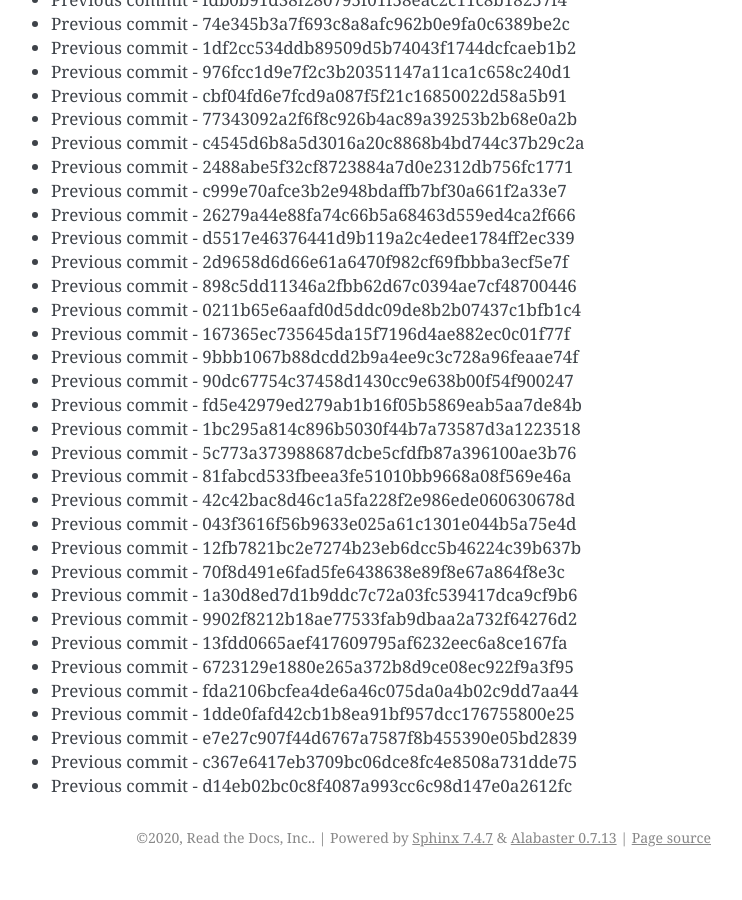
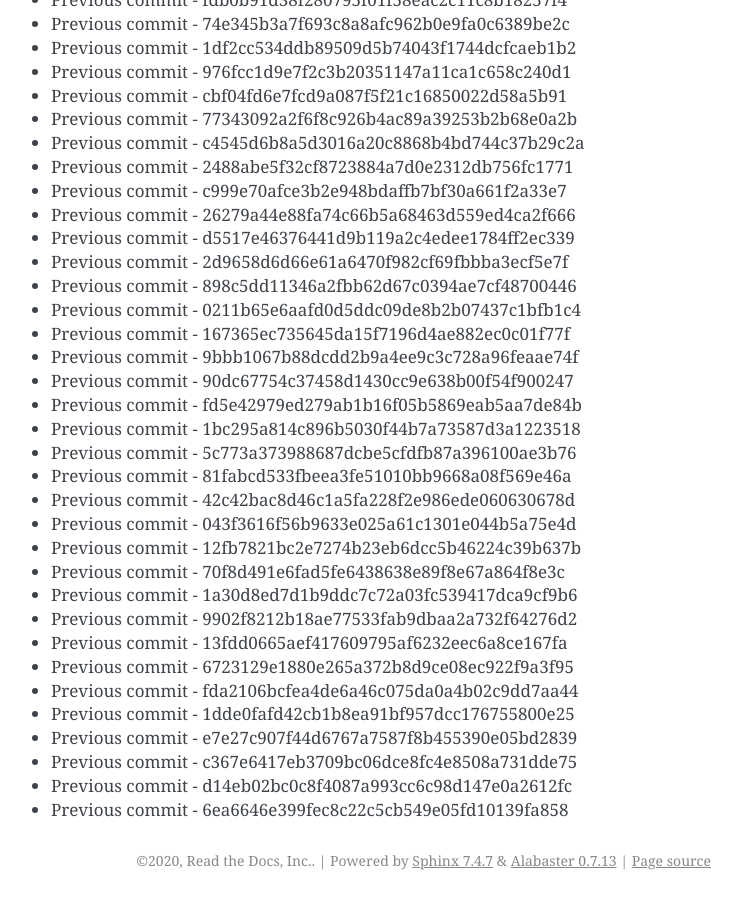
Before and after one commit to readthedocs/rtd-git-stresstest, a Sphinx documentation site: the page built from docs/updates.rst, in a window 1280 px wide and 900 px high, scrolled down 28426 px. Shown: the whole window, without its empty margins (399-1141 px from the left). Built offline with Sphinx 7.4.7, drawn with Linux system fonts in a browser that asks for light colours; before the commit the page ends 29303 px from its top, so only the background shows below that.

Commit message:
Generating commit from previous: 6ea6646e399fec8c22c5cb549e05fd10139fa858

```diff
--- a/docs/updates.rst
+++ b/docs/updates.rst
@@ -1226,3 +1226,4 @@ It can be tested for any performance characteristics.
 * Previous commit - e7e27c907f44d6767a7587f8b455390e05bd2839
 * Previous commit - c367e6417eb3709bc06dce8fc4e8508a731dde75
 * Previous commit - d14eb02bc0c8f4087a993cc6c98d147e0a2612fc
+* Previous commit - 6ea6646e399fec8c22c5cb549e05fd10139fa858
```
